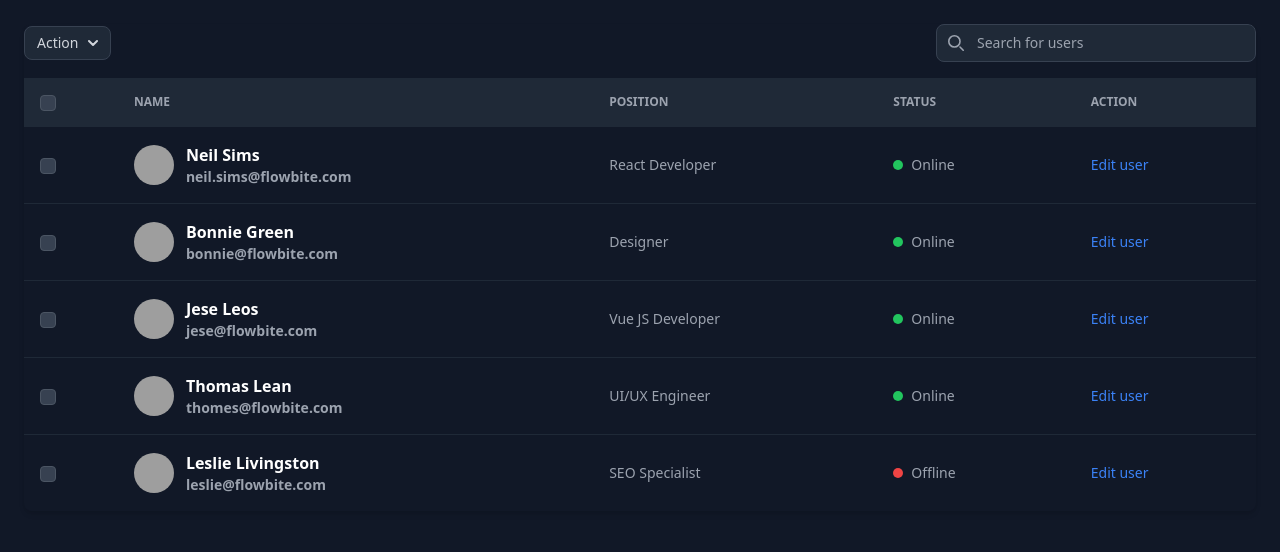
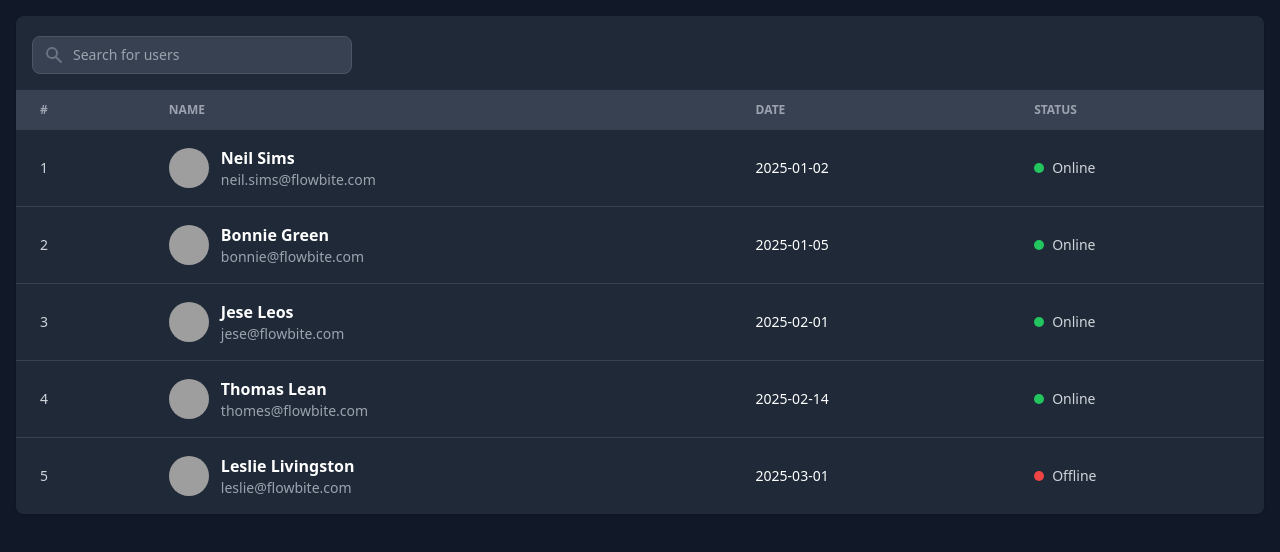
Before and after one commit to mramitdas/evolve.github.io, a plain HTML site: page index.html in a window 1280 px wide. Drawn offline with nearby package versions, Linux system fonts and the light colour scheme; grey boxes are pictures that could not be loaded.

Commit message:
Update index.html

```diff
--- a/index.html
+++ b/index.html
@@ -1,210 +1,143 @@
 <!DOCTYPE html>
-<html lang="en" class="dark">
+<html lang="en">
 <head>
     <meta charset="UTF-8">
     <meta name="viewport" content="width=device-width, initial-scale=1.0">
-    <title>User Table</title>
+    <title>User List</title>
+    <script src="https://cdn.tailwindcss.com"></script>
+</head>
 
-    <!-- Tailwind CSS CDN -->
-    <script src="https://cdn.tailwindcss.com"></script>
-
-    <!-- Flowbite CSS -->
-    <link href="https://cdnjs.cloudflare.com/ajax/libs/flowbite/2.3.0/flowbite.min.css" rel="stylesheet" />
-
-</head>
 <body class="bg-gray-900">
 
-<div class="relative overflow-x-auto shadow-md sm:rounded-lg m-6">
-    <div class="flex items-center justify-between flex-column flex-wrap md:flex-row space-y-4 md:space-y-0 pb-4 bg-gray-900">
-        <div>
-            <button id="dropdownActionButton" data-dropdown-toggle="dropdownAction"
-                class="inline-flex items-center text-gray-300 bg-gray-800 border border-gray-700 focus:outline-none hover:bg-gray-700 focus:ring-4 focus:ring-gray-700 font-medium rounded-lg text-sm px-3 py-1.5"
-                type="button">
-                <span class="sr-only">Action button</span>
-                Action
-                <svg class="w-2.5 h-2.5 ms-2.5" aria-hidden="true" fill="none" viewBox="0 0 10 6">
-                    <path stroke="currentColor" stroke-linecap="round" stroke-linejoin="round" stroke-width="2"
-                        d="m1 1 4 4 4-4" />
-                </svg>
-            </button>
+<div class="p-4">
+    <div class="relative overflow-x-auto rounded-lg shadow sm:rounded-lg bg-gray-800">
 
-            <!-- Dropdown menu -->
-            <div id="dropdownAction"
-                class="z-10 hidden bg-gray-800 divide-y divide-gray-700 rounded-lg shadow w-44">
-                <ul class="py-1 text-sm text-gray-200">
-                    <li><a href="#" class="block px-4 py-2 hover:bg-gray-700">Reward</a></li>
-                    <li><a href="#" class="block px-4 py-2 hover:bg-gray-700">Promote</a></li>
-                    <li><a href="#" class="block px-4 py-2 hover:bg-gray-700">Activate account</a></li>
-                </ul>
-                <div class="py-1">
-                    <a href="#" class="block px-4 py-2 text-sm text-red-400 hover:bg-gray-700">Delete User</a>
-                </div>
-            </div>
-        </div>
-
-        <!-- Search -->
-        <div class="relative">
-            <div class="absolute inset-y-0 flex items-center ps-3 pointer-events-none">
-                <svg class="w-4 h-4 text-gray-400" fill="none" viewBox="0 0 20 20">
-                    <path stroke="currentColor" stroke-linecap="round" stroke-linejoin="round" stroke-width="2"
-                        d="m19 19-4-4m0-7A7 7 0 1 1 1 8a7 7 0 0 1 14 0Z" />
+        <!-- Search bar -->
+        <div class="p-4">
+            <label for="table-search" class="sr-only">Search</label>
+            <div class="relative mt-1">
+                <div class="absolute inset-y-0 left-0 flex items-center pl-3 pointer-events-none">
+                    <svg class="w-5 h-5 text-gray-500" fill="currentColor" viewBox="0 0 20 20">
+                        <path fill-rule="evenodd"
+                              d="M8 4a4 4 0 100 8 4 4 0 000-8zM2 8a6 6 0 1110.89 3.476l4.817
+                              4.817a1 1 0 01-1.414 1.414l-4.816-4.816A6 6 0 012 8z"
+                              clip-rule="evenodd"></path>
                     </svg>
                 </div>
-            <input type="text" id="table-search-users"
-                class="block p-2 ps-10 text-sm text-gray-100 border border-gray-700 rounded-lg w-80 bg-gray-800 placeholder-gray-400 focus:ring-blue-500 focus:border-blue-500"
+                <input type="text" id="table-search"
+                       class="block p-2 pl-10 text-sm text-gray-300 border border-gray-600 rounded-lg
+                              w-80 bg-gray-700 placeholder-gray-400 focus:ring-blue-500 focus:border-blue-500"
                        placeholder="Search for users">
             </div>
         </div>
 
         <!-- Table -->
-    <table class="w-full text-sm text-left text-gray-400">
-        <thead class="text-xs uppercase bg-gray-800 text-gray-400">
+        <table class="w-full text-sm text-left text-gray-300">
+            <thead class="text-xs uppercase bg-gray-700 text-gray-400">
                 <tr>
-                <th class="p-4">
-                    <input id="checkbox-all-search" type="checkbox"
-                        class="w-4 h-4 text-blue-500 bg-gray-700 border-gray-600 rounded">
-                </th>
-                <th class="px-6 py-3">Name</th>
-                <th class="px-6 py-3">Position</th>
-                <th class="px-6 py-3">Status</th>
-                <th class="px-6 py-3">Action</th>
+                    <th scope="col" class="px-6 py-3">#</th>
+                    <th scope="col" class="px-6 py-3">Name</th>
+                    <th scope="col" class="px-6 py-3">Date</th>
+                    <th scope="col" class="px-6 py-3">Status</th>
                 </tr>
             </thead>
 
             <tbody>
 
                 <!-- Row 1 -->
-            <tr class="bg-gray-900 border-b border-gray-800 hover:bg-gray-800">
-                <td class="p-4">
-                    <input id="check-1" type="checkbox"
-                        class="w-4 h-4 text-blue-500 bg-gray-700 border-gray-600 rounded">
-                </td>
-                <th scope="row" class="flex items-center px-6 py-4 text-white whitespace-nowrap">
-                    <img class="w-10 h-10 rounded-full"
-                        src="https://flowbite.s3.amazonaws.com/blocks/marketing-ui/avatars/neil-sims.png" alt="Neil">
-                    <div class="ps-3">
+                <tr class="border-b bg-gray-800 border-gray-700">
+                    <td class="px-6 py-4">1</td>
+                    <th scope="row" class="flex items-center px-6 py-4 whitespace-nowrap text-white">
+                        <img class="w-10 h-10 rounded-full" src="https://flowbite.s3.amazonaws.com/blocks/marketing-ui/avatars/neil-sims.png" alt="">
+                        <div class="pl-3">
                             <div class="text-base font-semibold">Neil Sims</div>
-                        <div class="text-gray-400 text-sm">neil.sims@flowbite.com</div>
+                            <div class="font-normal text-gray-400">neil.sims@flowbite.com</div>
                         </div>
                     </th>
-                <td class="px-6 py-4">React Developer</td>
+                    <td class="px-6 py-4 text-white">2025-01-02</td>
                     <td class="px-6 py-4">
                         <div class="flex items-center">
-                        <span class="h-2.5 w-2.5 rounded-full bg-green-500 me-2"></span> Online
+                            <div class="h-2.5 w-2.5 rounded-full bg-green-500 mr-2"></div> Online
                         </div>
-                </td>
-                <td class="px-6 py-4">
-                    <a class="font-medium text-blue-500 hover:underline" href="#">Edit user</a>
                     </td>
                 </tr>
 
                 <!-- Row 2 -->
-            <tr class="bg-gray-900 border-b border-gray-800 hover:bg-gray-800">
-                <td class="p-4">
-                    <input id="check-2" type="checkbox"
-                        class="w-4 h-4 text-blue-500 bg-gray-700 border-gray-600 rounded">
-                </td>
-                <th scope="row" class="flex items-center px-6 py-4 text-white whitespace-nowrap">
-                    <img class="w-10 h-10 rounded-full"
-                        src="https://flowbite.s3.amazonaws.com/blocks/marketing-ui/avatars/bonnie-green.png" alt="Bonnie">
-                    <div class="ps-3">
+                <tr class="border-b bg-gray-800 border-gray-700">
+                    <td class="px-6 py-4">2</td>
+                    <th scope="row" class="flex items-center px-6 py-4 whitespace-nowrap text-white">
+                        <img class="w-10 h-10 rounded-full" src="https://flowbite.s3.amazonaws.com/blocks/marketing-ui/avatars/bonnie-green.png" alt="">
+                        <div class="pl-3">
                             <div class="text-base font-semibold">Bonnie Green</div>
-                        <div class="text-gray-400 text-sm">bonnie@flowbite.com</div>
+                            <div class="font-normal text-gray-400">bonnie@flowbite.com</div>
                         </div>
                     </th>
-                <td class="px-6 py-4">Designer</td>
+                    <td class="px-6 py-4 text-white">2025-01-05</td>
                     <td class="px-6 py-4">
                         <div class="flex items-center">
-                        <span class="h-2.5 w-2.5 rounded-full bg-green-500 me-2"></span> Online
+                            <div class="h-2.5 w-2.5 rounded-full bg-green-500 mr-2"></div> Online
                         </div>
-                </td>
-                <td class="px-6 py-4">
-                    <a class="font-medium text-blue-500 hover:underline" href="#">Edit user</a>
                     </td>
                 </tr>
 
                 <!-- Row 3 -->
-            <tr class="bg-gray-900 border-b border-gray-800 hover:bg-gray-800">
-                <td class="p-4">
-                    <input id="check-3" type="checkbox"
-                        class="w-4 h-4 text-blue-500 bg-gray-700 border-gray-600 rounded">
-                </td>
-                <th scope="row" class="flex items-center px-6 py-4 text-white whitespace-nowrap">
-                    <img class="w-10 h-10 rounded-full"
-                        src="https://flowbite.s3.amazonaws.com/blocks/marketing-ui/avatars/jese-leos.png" alt="Jese">
-                    <div class="ps-3">
+                <tr class="border-b bg-gray-800 border-gray-700">
+                    <td class="px-6 py-4">3</td>
+                    <th scope="row" class="flex items-center px-6 py-4 whitespace-nowrap text-white">
+                        <img class="w-10 h-10 rounded-full" src="https://flowbite.s3.amazonaws.com/blocks/marketing-ui/avatars/jese-leos.png" alt="">
+                        <div class="pl-3">
                             <div class="text-base font-semibold">Jese Leos</div>
-                        <div class="text-gray-400 text-sm">jese@flowbite.com</div>
+                            <div class="font-normal text-gray-400">jese@flowbite.com</div>
                         </div>
                     </th>
-                <td class="px-6 py-4">Vue JS Developer</td>
+                    <td class="px-6 py-4 text-white">2025-02-01</td>
                     <td class="px-6 py-4">
                         <div class="flex items-center">
-                        <span class="h-2.5 w-2.5 rounded-full bg-green-500 me-2"></span> Online
+                            <div class="h-2.5 w-2.5 rounded-full bg-green-500 mr-2"></div> Online
                         </div>
-                </td>
-                <td class="px-6 py-4">
-                    <a class="font-medium text-blue-500 hover:underline" href="#">Edit user</a>
                     </td>
                 </tr>
 
                 <!-- Row 4 -->
-            <tr class="bg-gray-900 border-b border-gray-800 hover:bg-gray-800">
-                <td class="p-4">
-                    <input id="check-4" type="checkbox"
-                        class="w-4 h-4 text-blue-500 bg-gray-700 border-gray-600 rounded">
-                </td>
-                <th scope="row" class="flex items-center px-6 py-4 text-white whitespace-nowrap">
-                    <img class="w-10 h-10 rounded-full"
-                        src="https://flowbite.s3.amazonaws.com/blocks/marketing-ui/avatars/thomas-lean.png" alt="Thomas">
-                    <div class="ps-3">
+                <tr class="border-b bg-gray-800 border-gray-700">
+                    <td class="px-6 py-4">4</td>
+                    <th scope="row" class="flex items-center px-6 py-4 whitespace-nowrap text-white">
+                        <img class="w-10 h-10 rounded-full" src="https://flowbite.s3.amazonaws.com/blocks/marketing-ui/avatars/thomas-lean.png" alt="">
+                        <div class="pl-3">
                             <div class="text-base font-semibold">Thomas Lean</div>
-                        <div class="text-gray-400 text-sm">thomes@flowbite.com</div>
+                            <div class="font-normal text-gray-400">thomes@flowbite.com</div>
                         </div>
                     </th>
-                <td class="px-6 py-4">UI/UX Engineer</td>
+                    <td class="px-6 py-4 text-white">2025-02-14</td>
                     <td class="px-6 py-4">
                         <div class="flex items-center">
-                        <span class="h-2.5 w-2.5 rounded-full bg-green-500 me-2"></span> Online
+                            <div class="h-2.5 w-2.5 rounded-full bg-green-500 mr-2"></div> Online
                         </div>
-                </td>
-                <td class="px-6 py-4">
-                    <a class="font-medium text-blue-500 hover:underline" href="#">Edit user</a>
                     </td>
                 </tr>
 
                 <!-- Row 5 -->
-            <tr class="bg-gray-900 hover:bg-gray-800">
-                <td class="p-4">
-                    <input id="check-5" type="checkbox"
-                        class="w-4 h-4 text-blue-500 bg-gray-700 border-gray-600 rounded">
-                </td>
-                <th scope="row" class="flex items-center px-6 py-4 text-white whitespace-nowrap">
-                    <img class="w-10 h-10 rounded-full"
-                        src="https://flowbite.s3.amazonaws.com/blocks/marketing-ui/avatars/leslie-livingston.png"
-                        alt="Leslie">
-                    <div class="ps-3">
+                <tr class="bg-gray-800">
+                    <td class="px-6 py-4">5</td>
+                    <th scope="row" class="flex items-center px-6 py-4 whitespace-nowrap text-white">
+                        <img class="w-10 h-10 rounded-full" src="https://flowbite.s3.amazonaws.com/blocks/marketing-ui/avatars/leslie-livingston.png" alt="">
+                        <div class="pl-3">
                             <div class="text-base font-semibold">Leslie Livingston</div>
-                        <div class="text-gray-400 text-sm">leslie@flowbite.com</div>
+                            <div class="font-normal text-gray-400">leslie@flowbite.com</div>
                         </div>
                     </th>
-                <td class="px-6 py-4">SEO Specialist</td>
+                    <td class="px-6 py-4 text-white">2025-03-01</td>
                     <td class="px-6 py-4">
                         <div class="flex items-center">
-                        <span class="h-2.5 w-2.5 rounded-full bg-red-500 me-2"></span> Offline
+                            <div class="h-2.5 w-2.5 rounded-full bg-red-500 mr-2"></div> Offline
                         </div>
-                </td>
-                <td class="px-6 py-4">
-                    <a class="font-medium text-blue-500 hover:underline" href="#">Edit user</a>
                     </td>
                 </tr>
 
             </tbody>
         </table>
     </div>
-
-<!-- Flowbite JS -->
-<script src="https://cdnjs.cloudflare.com/ajax/libs/flowbite/2.3.0/flowbite.min.js"></script>
+</div>
 
 </body>
 </html>
```
Lines whose indentation alone changed are shown as unchanged.
